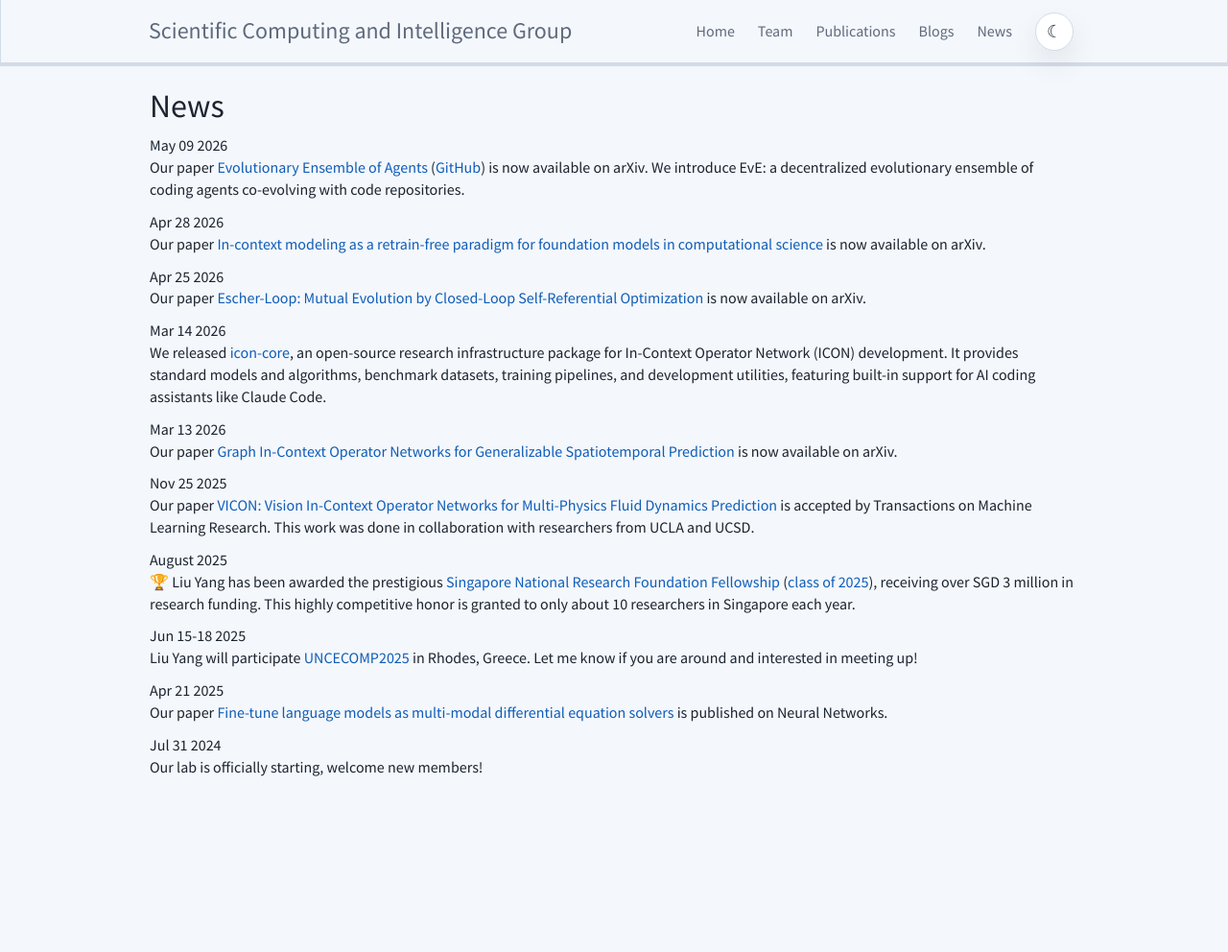
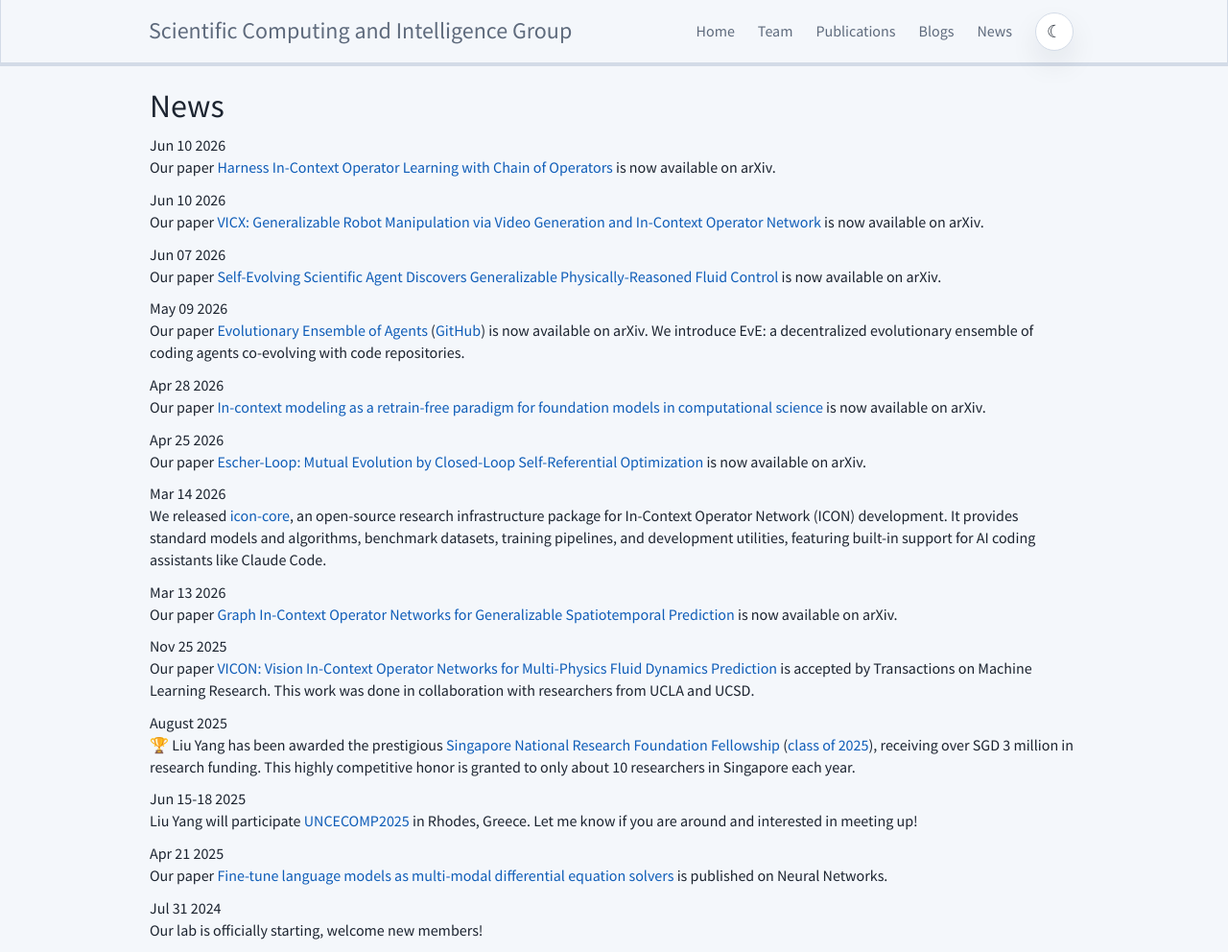
Before and after one commit to scaling-group/scaling-group.github.io, a Jekyll site: the page built from _pages/news.md, in a window 1280 px wide and 992 px high. Shown: the whole window at 96% size. Built offline with Jekyll 4.4.1, drawn with Linux system fonts in a browser that asks for light colours.

Commit message:
add new papers

```diff
--- a/_data/news.yml
+++ b/_data/news.yml
@@ -1,3 +1,12 @@
+- date: Jun 10 2026
+  headline: "Our paper [Harness In-Context Operator Learning with Chain of Operators](https://arxiv.org/abs/2606.12318) is now available on arXiv."
+
+- date: Jun 10 2026
+  headline: "Our paper [VICX: Generalizable Robot Manipulation via Video Generation and In-Context Operator Network](https://arxiv.org/abs/2606.12028) is now available on arXiv."
+
+- date: Jun 07 2026
+  headline: "Our paper [Self-Evolving Scientific Agent Discovers Generalizable Physically-Reasoned Fluid Control](https://arxiv.org/abs/2606.08405) is now available on arXiv."
+
 - date: May 09 2026
   headline: "Our paper [Evolutionary Ensemble of Agents](https://arxiv.org/abs/2605.09018) ([GitHub](https://github.com/scaling-group/eve)) is now available on arXiv. We introduce EvE: a decentralized evolutionary ensemble of coding agents co-evolving with code repositories."
 
--- a/_data/publist.yml
+++ b/_data/publist.yml
@@ -1,3 +1,30 @@
+- title: "Harness In-Context Operator Learning with Chain of Operators"
+  image:
+  description:
+  authors: "Minghui Yang, Ling Guo, Liu Yang<sup>†</sup>"
+  link:
+    url: https://arxiv.org/abs/2606.12318
+    display: arXiv, Jun 2026
+  highlight: 2
+
+- title: "VICX: Generalizable Robot Manipulation via Video Generation and In-Context Operator Network"
+  image:
+  description: VICX is a decoupled closed-loop manipulation framework for generalizable robot manipulation. A frozen video generation model produces vision-language-conditioned high-level visual plans, while a Video-to-Trajectory In-Context Operator Network grounds these plans into executable robot-state trajectories.
+  authors: "Song Chen<sup>*</sup>, Linyan Xiang<sup>*</sup>, Ying Zhou, Liu Yang<sup>†</sup>"
+  link:
+    url: https://arxiv.org/abs/2606.12028
+    display: arXiv, Jun 2026
+  highlight: 2
+
+- title: "Self-Evolving Scientific Agent Discovers Generalizable Physically-Reasoned Fluid Control"
+  image:
+  description: We present a self-evolving scientific-agent workflow that uses large language models and iterative code generation to automate interpretable controller construction for physical systems. On an underactuated two-joint dogfish swimmer, the agent discovers a unified controller that generalizes to unseen static targets and dynamically curved pursuit trajectories.
+  authors: "Boai Sun, Wenjin Guo, Zongmin Yu, Liu Yang<sup>†</sup>"
+  link:
+    url: https://arxiv.org/abs/2606.08405
+    display: arXiv, Jun 2026
+  highlight: 2
+
 - title: "Evolutionary Ensemble of Agents"
   image: eve-demo.gif
   image2: eve-overview.png
```
